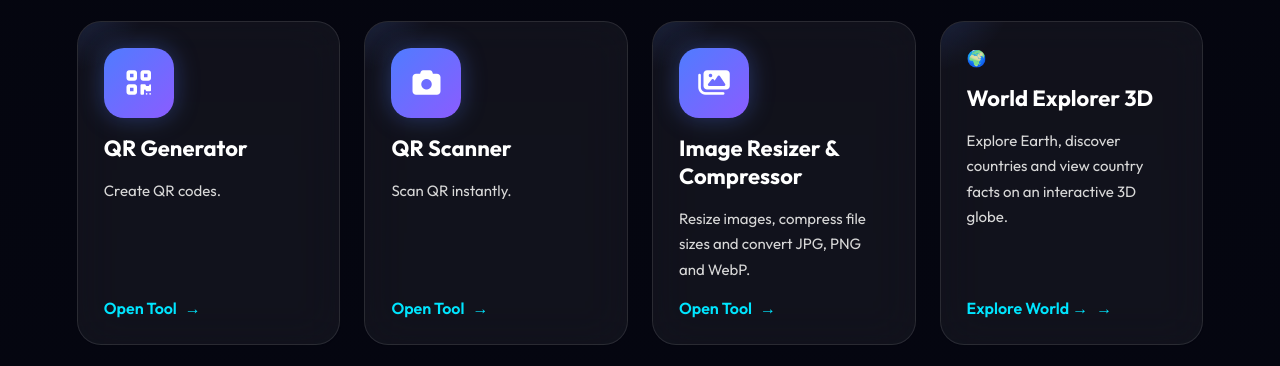
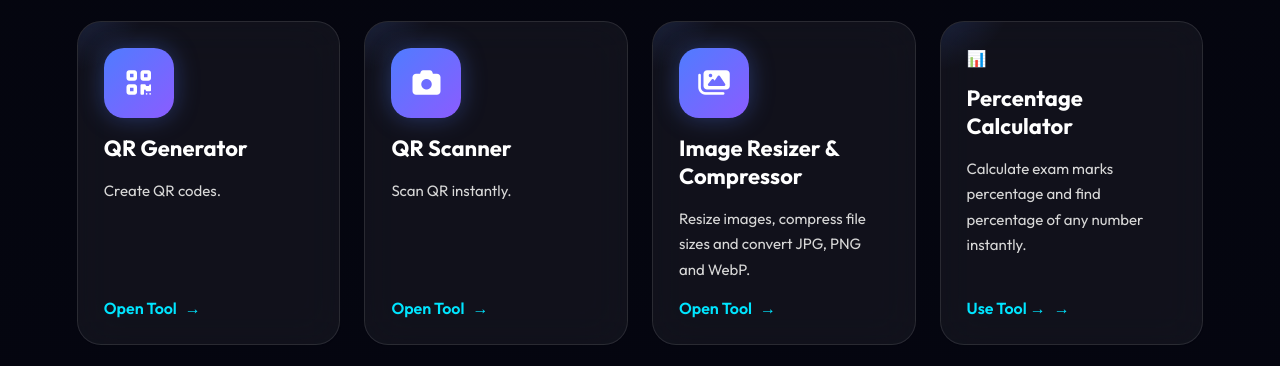
Before and after one commit to gamingsss-hub/gamingsss-hub.github.io, a plain HTML site: page index.html in a window 1280 px wide. Shown: the part 5745-6111 px from the top of the page. Drawn offline with Linux system fonts and the light colour scheme.

Commit message:
Update index.html

```diff
--- a/index.html
+++ b/index.html
@@ -746,6 +746,13 @@ Create professional resumes quickly.
   <span>Open Tool</span>
 </a>
 
+     <a href="percentage-calculator.html" class="tool-card">
+    <div class="tool-icon">📊</div>
+    <h3>Percentage Calculator</h3>
+    <p>Calculate exam marks percentage and find percentage of any number instantly.</p>
+    <span>Use Tool →</span>
+</a>
+
 
 <a href="world-explorer-3d.html" class="tool-card">
   <div class="tool-icon">🌍</div>
```
